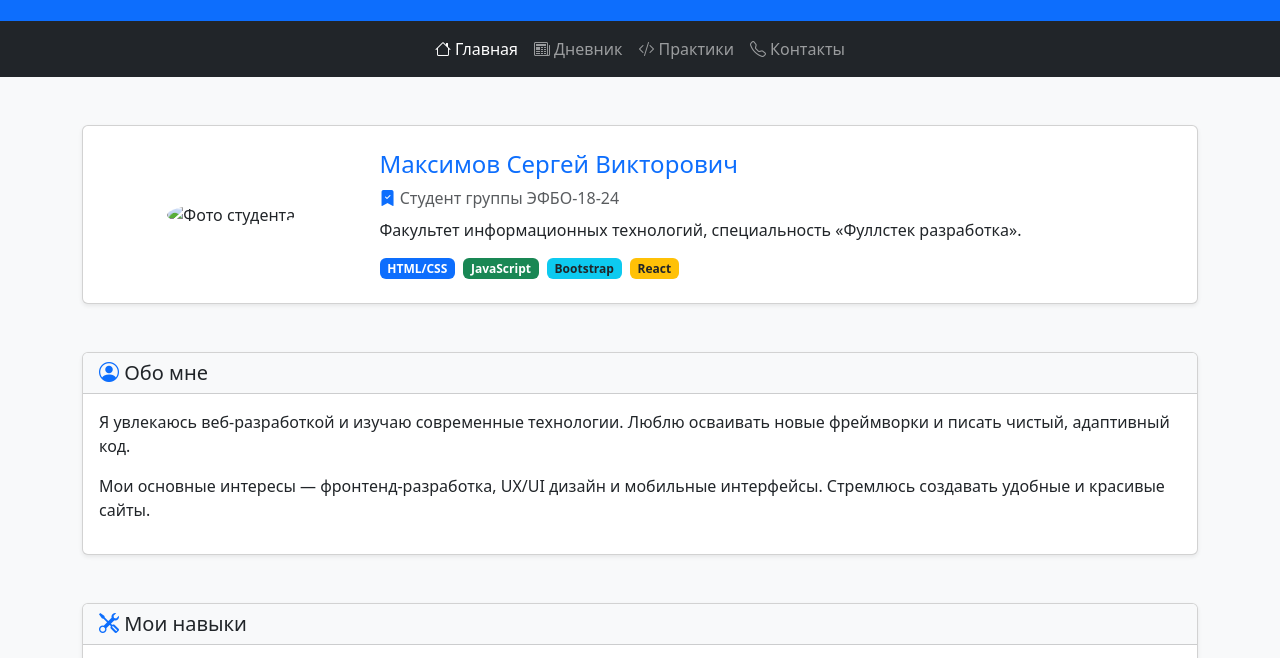
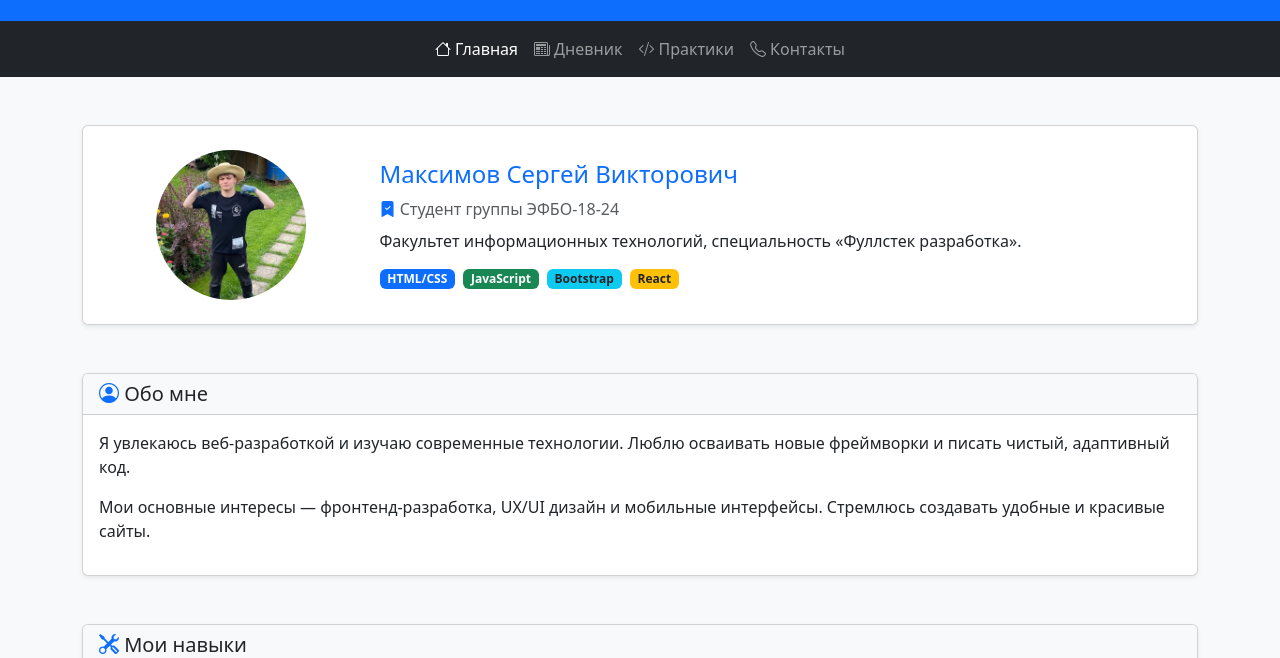
Before and after one commit to D3rt1/KR2, a plain HTML site: page index.html in a window 1280 px wide. Shown: the part 89-747 px from the top of the page. Drawn offline with nearby package versions, Linux system fonts and the light colour scheme; the site is published under a folder, as on GitHub Pages, so addresses that start at the root find nothing.

Commit message:
Update index.html

```diff
--- a/index.html
+++ b/index.html
@@ -51,7 +51,7 @@
           <div class="card-body p-4">
             <div class="row align-items-center">
               <div class="col-md-3 text-center mb-3 mb-md-0">
-                <img src="/images/image.png" alt="Фото студента" class="img-fluid rounded-circle" style="width: 150px; height: 150px; object-fit: cover;">
+                <img src="images/image.png" alt="Фото студента" class="img-fluid rounded-circle" style="width: 150px; height: 150px; object-fit: cover;">
               </div>
               <div class="col-md-9">
                 <h2 class="card-title h4 text-primary">Максимов Сергей Викторович</h2>
```
